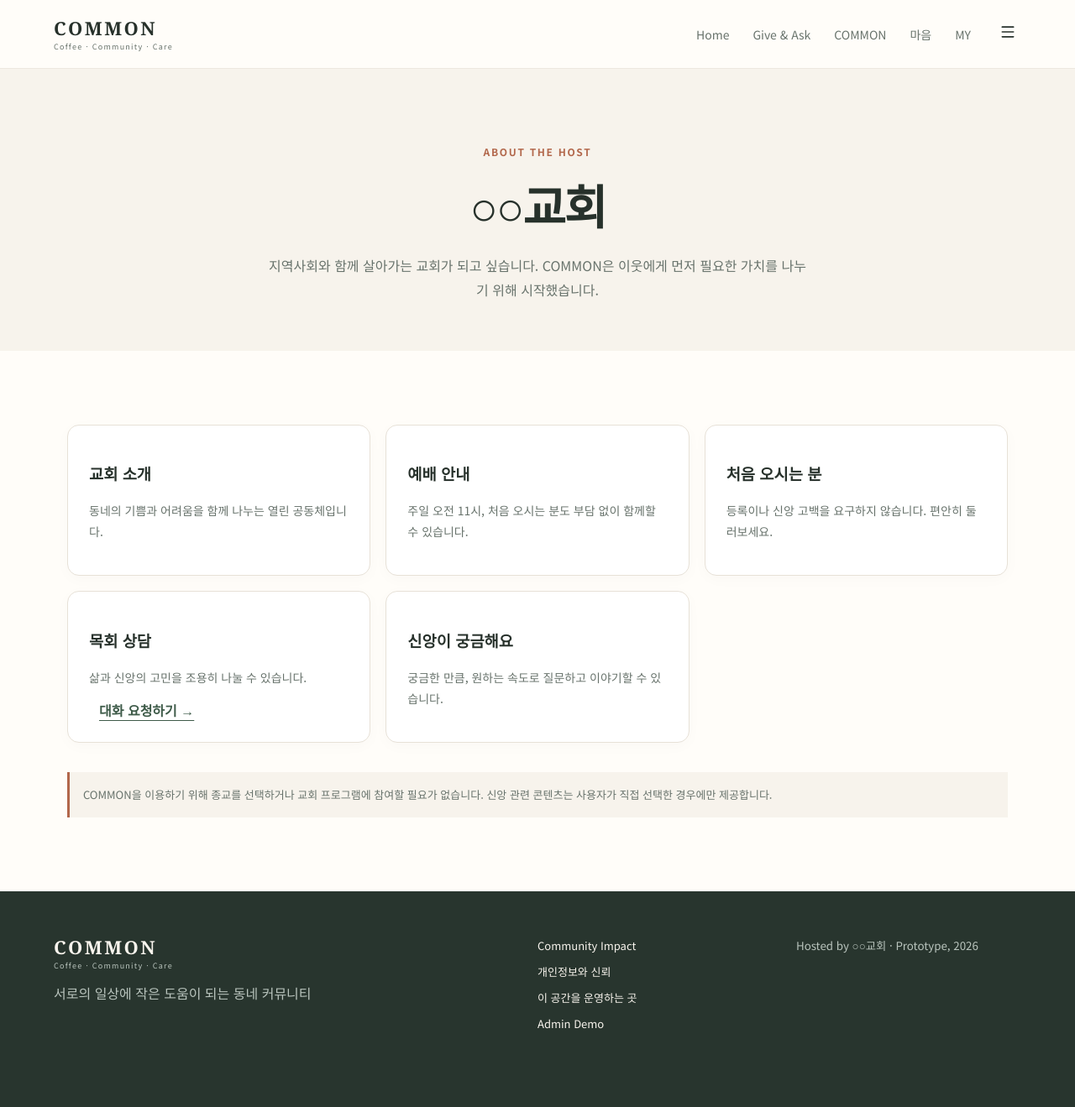
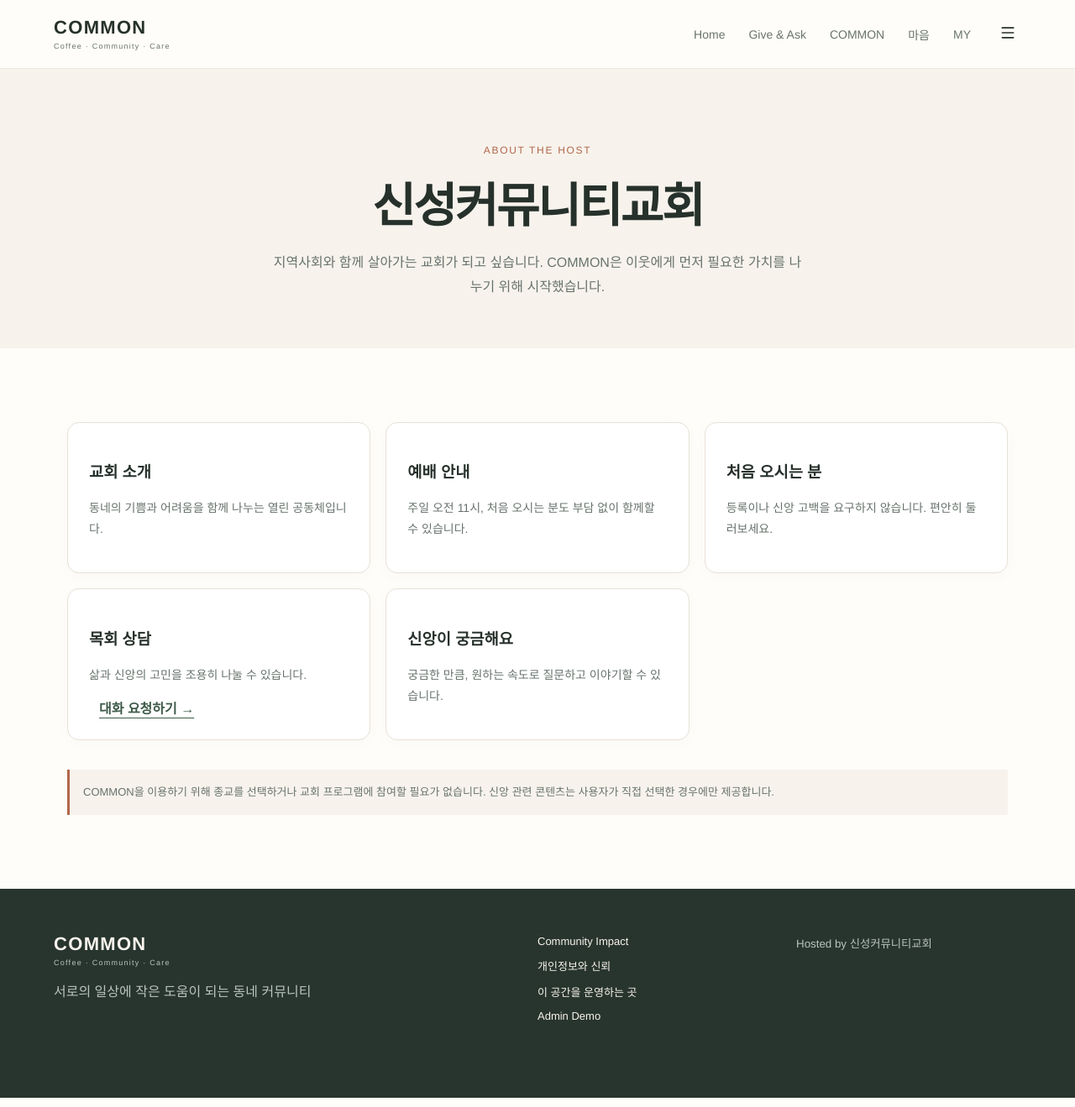
Before and after one commit to OpenEntry921/common, a Next.js app: page /church in a window 1280 px wide. Shown: the whole page at 84% size. Built offline with nearby package versions, Linux system fonts and the light colour scheme; a web font is replaced by a local one.

Commit message:
Update Korean typography and church branding

```diff
--- a/app/layout.tsx
+++ b/app/layout.tsx
@@ -1,9 +1,17 @@
 import type { Metadata, Viewport } from "next";
+import { Noto_Sans_KR } from "next/font/google";
 import "./globals.css";
 import { AppShell } from "@/components/AppShell";
+
+const notoSansKR = Noto_Sans_KR({
+  subsets: ["latin"],
+  weight: ["400", "500", "600", "700"],
+  display: "swap",
+  variable: "--font-noto-sans-kr",
+});
 
 export const metadata: Metadata = { title: "COMMON — Coffee · Community · Care", description: "우리 동네의 따뜻한 연결을 만드는 커뮤니티" };
 export const viewport: Viewport = { width: "device-width", initialScale: 1, themeColor: "#f7f3ec" };
 export default function RootLayout({children}:{children:React.ReactNode}) {
-  return <html lang="ko"><body><AppShell>{children}</AppShell></body></html>;
+  return <html lang="ko" className={notoSansKR.variable}><body><AppShell>{children}</AppShell></body></html>;
 }
--- a/components/AppShell.tsx
+++ b/components/AppShell.tsx
@@ -8,10 +8,10 @@ import { SITE_CONFIG } from "@/lib/config";
 const nav = [{href:"/",label:"Home",icon:Home},{href:"/give-ask",label:"Give & Ask",icon:HandHeart},{href:"/community",label:"COMMON",icon:Coffee},{href:"/heart",label:"마음",icon:Heart},{href:"/my",label:"MY",icon:UserRound}];
 export function AppShell({children}:{children:React.ReactNode}) {
  const path=usePathname(); const [open,setOpen]=useState(false); const minimal=path==="/qr-demo";
- return <><header className={`header ${minimal?"header-minimal":""}`}><Link className="brand" href="/"><b>COMMON</b><small>Coffee · Community · Care</small></Link>
+ return <><header className={`header ${minimal?"header-minimal":""}`}><Link className="brand" href="/"><b>{SITE_CONFIG.serviceName}</b><small>{SITE_CONFIG.tagline}</small></Link>
  {!minimal&&<><nav className="desktop-nav">{nav.map(n=><Link className={path===n.href?"active":""} key={n.href} href={n.href}>{n.label}</Link>)}<button className="icon-button" aria-label="전체 메뉴" onClick={()=>setOpen(true)}><Menu size={20}/></button></nav><button className="mobile-menu" aria-label="전체 메뉴" onClick={()=>setOpen(true)}><Menu/></button></>}</header>
  <main className={minimal?"minimal-main":""}>{children}</main>
- {!minimal&&<><footer><div><Link className="brand footer-brand" href="/"><b>COMMON</b><small>Coffee · Community · Care</small></Link><p>서로의 일상에 작은 도움이 되는 동네 커뮤니티</p></div><div className="footer-links"><Link href="/impact">Community Impact</Link><Link href="/privacy">개인정보와 신뢰</Link><Link href="/church">이 공간을 운영하는 곳</Link><Link href="/admin-demo">Admin Demo</Link></div><small>Hosted by {SITE_CONFIG.churchName} · Prototype, 2026</small></footer>
+ {!minimal&&<><footer><div><Link className="brand footer-brand" href="/"><b>{SITE_CONFIG.serviceName}</b><small>{SITE_CONFIG.tagline}</small></Link><p>서로의 일상에 작은 도움이 되는 동네 커뮤니티</p></div><div className="footer-links"><Link href="/impact">Community Impact</Link><Link href="/privacy">개인정보와 신뢰</Link><Link href="/church">이 공간을 운영하는 곳</Link><Link href="/admin-demo">Admin Demo</Link></div><small>Hosted by {SITE_CONFIG.churchName}</small></footer>
  <nav className="bottom-nav">{nav.map(n=>{const Icon=n.icon;return <Link className={path===n.href?"active":""} key={n.href} href={n.href}><Icon/><span>{n.label}</span></Link>})}</nav></>}
  {open&&<div className="drawer-backdrop" onClick={()=>setOpen(false)}><aside className="drawer" onClick={e=>e.stopPropagation()}><button className="drawer-close" onClick={()=>setOpen(false)} aria-label="닫기"><X/></button><p className="eyebrow">EXPLORE COMMON</p>{nav.map(n=><Link key={n.href} href={n.href} onClick={()=>setOpen(false)}>{n.label}<span>→</span></Link>)}<hr/><Link href="/market" onClick={()=>setOpen(false)}>나눔 장터<span>→</span></Link><Link href="/impact" onClick={()=>setOpen(false)}>Community Impact<span>→</span></Link><Link href="/church" onClick={()=>setOpen(false)}>이 공간을 운영하는 곳<span>→</span></Link><Link href="/privacy" onClick={()=>setOpen(false)}>개인정보와 신뢰<span>→</span></Link></aside></div>}
  </>;
--- a/lib/config.ts
+++ b/lib/config.ts
@@ -1,5 +1,7 @@
 export const SITE_CONFIG = {
-  churchName: "○○교회",
+  churchName: "신성커뮤니티교회",
+  serviceName: "COMMON",
+  tagline: "Coffee · Community · Care",
   cafeName: "COMMON Café",
   contact: "02-000-0000",
   kakaoId: "COMMON_CAFE",
```
Also changed, not shown: app/globals.css.
